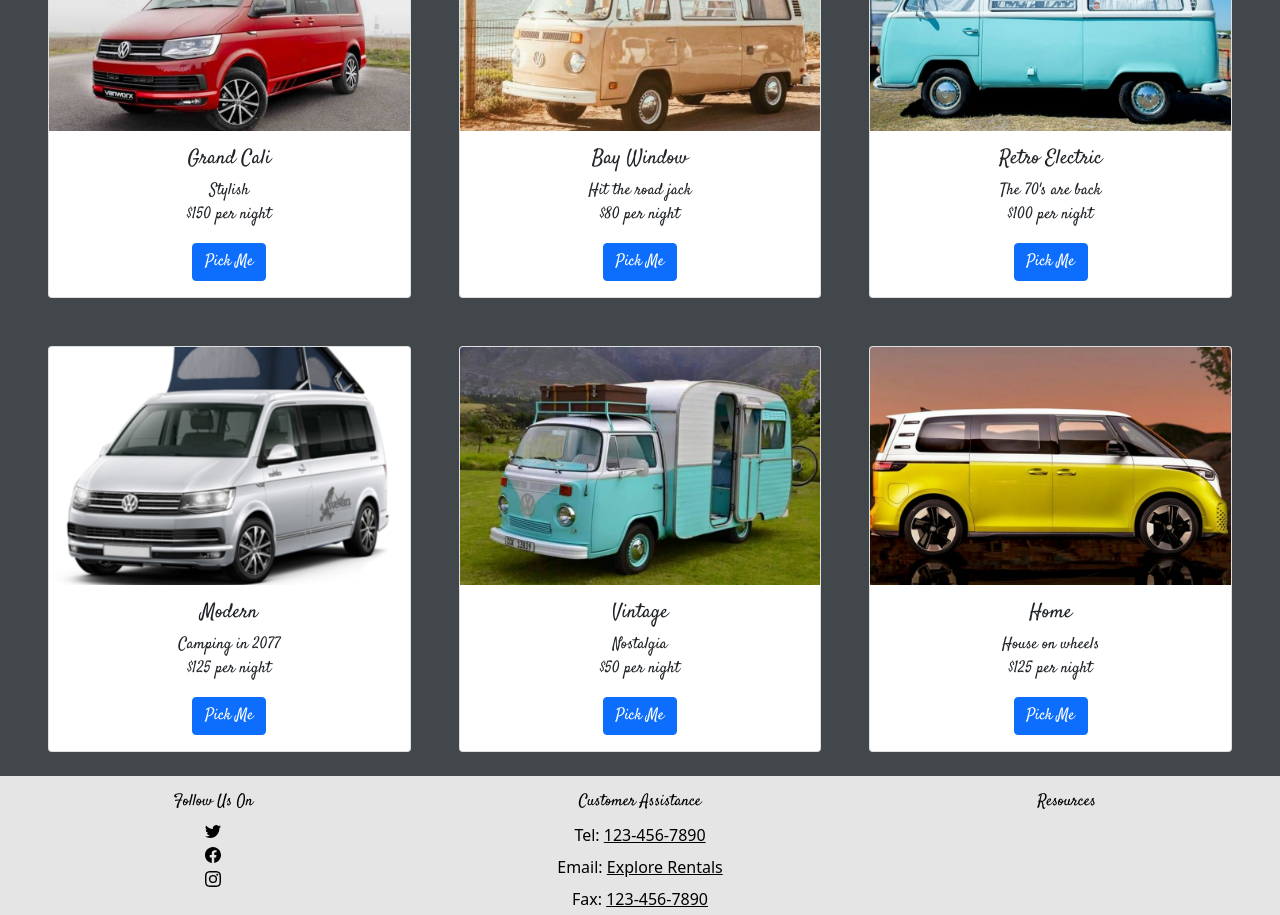
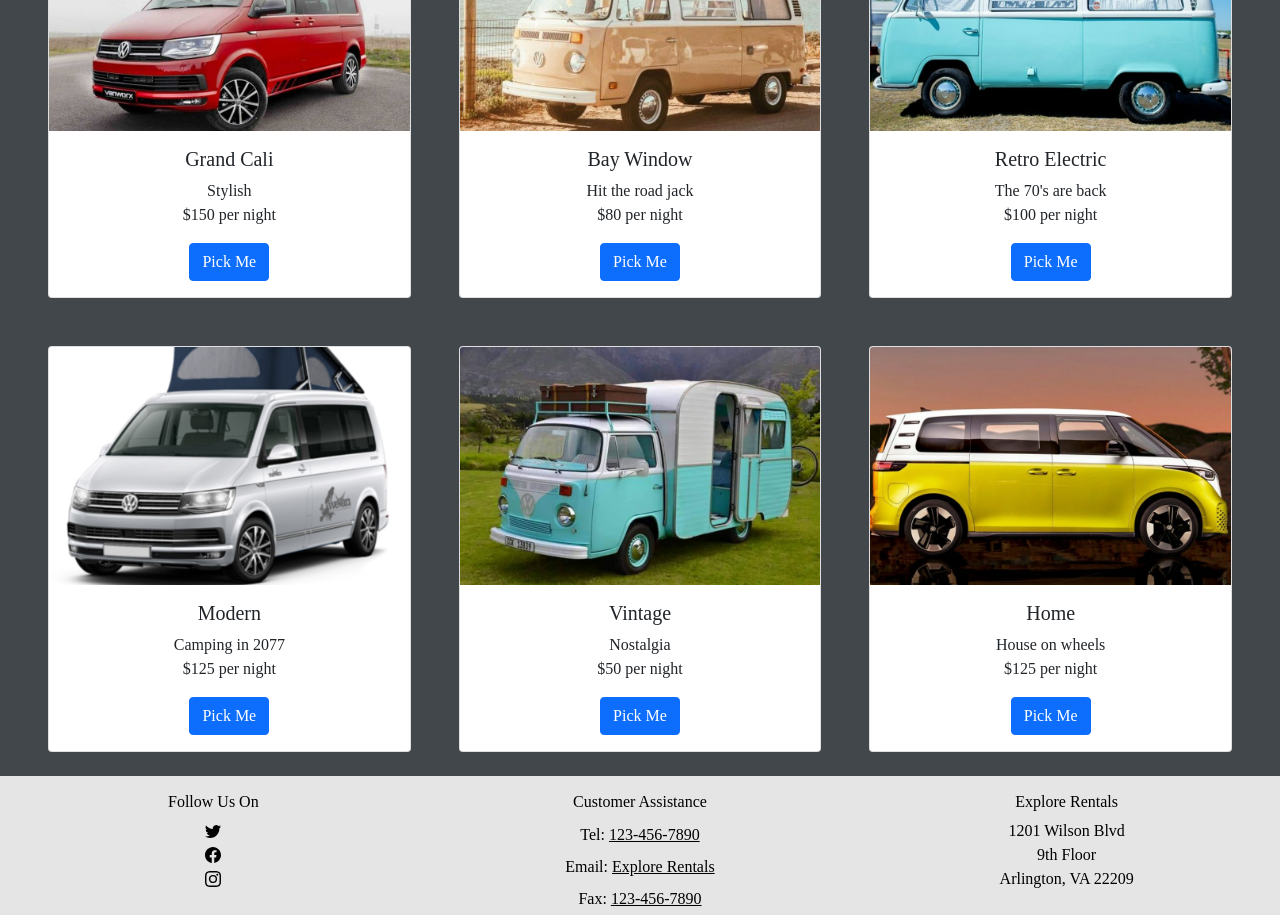
Before and after one commit to ShaneC2021/RentalStore, a React (Create React App) app: page /RentalStore/Fleet in a window 1280 px wide. Shown: the part 300-1215 px from the top of the page. Built offline with nearby package versions, Linux system fonts and the light colour scheme.

Commit message:
font and style changes

```diff
--- a/src/components/Footer.jsx
+++ b/src/components/Footer.jsx
@@ -8,17 +8,17 @@ function Footer() {
   return (
     <Row className="footer m-0 pt-3 ">
       <Col xs={12} sm={4} md={4} lg={4}>
-        <div >
+        <div>
           <h6>Follow Us On</h6>
           <span className=" d-flex flex-column align-items-center justify-content-around m-1">
-            <Twitter className="m-1"/>
-            <Facebook className="m-1"/>
-            <Instagram className="m-1"/>
+            <Twitter className="m-1" />
+            <Facebook className="m-1" />
+            <Instagram className="m-1" />
           </span>
         </div>
       </Col>
       <Col xs={12} sm={4} md={4} lg={4}>
-        <div>
+        <div className="nav-font">
           <h6>Customer Assistance</h6>
           <div className="d-flex flex-column align-items-center">
             <p className="m-1">
@@ -36,8 +36,14 @@ function Footer() {
         </div>
       </Col>
       <Col xs={12} sm={4} md={4} lg={4}>
-        <div>
-          <h6>Resources</h6>
+        <div className="text-center">
+          <h6>Explore Rentals</h6>
+
+          <p className="nav-font">
+            1201 Wilson Blvd<br></br>
+            9th Floor<br></br>
+            Arlington, VA 22209
+          </p>
         </div>
       </Col>
     </Row>
--- a/src/components/VehicleCard.jsx
+++ b/src/components/VehicleCard.jsx
@@ -4,8 +4,7 @@ import { Link } from "react-router-dom";
 
 function VehicleCard(props) {
   const vehicle = props.obj;
-  //width="243"
-  //height="160"
+
   return (
     <CardGroup>
       <Card>
@@ -15,7 +14,7 @@ function VehicleCard(props) {
           src={require(`../images/${vehicle.image}`)}
           alt="pic of van"
         />
-        <Card.Body className="text-center">
+        <Card.Body className="text-center nav-font">
           <Card.Title>{vehicle.name} </Card.Title>
           <Card.Text>
             {vehicle.description}<br/>
--- a/src/index.css
+++ b/src/index.css
@@ -11,7 +11,7 @@ html {
 body {
   height: 100%;
   margin: 0;
-  font-family: -apple-system, BlinkMacSystemFont, "Segoe UI", "Roboto", "Oxygen",
+  font-family: -apple-system, BlinkMacSystemFont,"Segoe UI", "Roboto", "Oxygen",
     "Ubuntu", "Cantarell", "Fira Sans", "Droid Sans", "Helvetica Neue",
     sans-serif;
   -webkit-font-smoothing: antialiased;
@@ -20,7 +20,7 @@ body {
 
 h1, h2, h3, h4, h5, h6 {
 
-  font-family: 'Satisfy', cursive;
+  font-family:  'Indie Flower', cursive;
 
 }
 
@@ -93,10 +93,8 @@ code {
 }
 
 .body-color {
-  /*background-color:rgb(220,223,227);*/
+  background-color: #41474a;
 
-  background-color: #41474a;
-  /*background-color: rgb(247, 244, 244);*/
 }
 
 .date-confirmation {
@@ -109,9 +107,6 @@ code {
 
 .footer {
   min-height: 15vh;
- /*
- background-color: rgb(33,37,41);
- background-color:#fca311;*/
  background-color: #e5e5e5;
 color: black;
 }
@@ -148,25 +143,25 @@ a:link {
 
   font-weight: bold;
   font-size: large;
-  /*background-color:rgb(74,212,219);*/
   background-color: rgb(177, 241, 252);
 }
 
 .attention-grabber {
   color: rgb(14, 13, 13);
-  font-family: "Satisfy", 'Times New Roman', Times, serif;
+  font-family:  'Indie Flower', 'Times New Roman', Times, serif;
   font-style: italic;
   font-weight: bolder;
   font-size: x-large;
 }
 
-.navbar{background-color:#FFB554}
+.navbar{
+  background-color:#FFB554
+}
 
 .nav-font {
-  font-family: "Satisfy", cursive;
+  font-family: 'Indie Flower', cursive;
 }
 
 .receipt-image {
-
   max-width: 250px;
 }
--- a/src/pages/About.jsx
+++ b/src/pages/About.jsx
@@ -6,7 +6,7 @@ function About() {
     <div className="body-color main-body d-flex flex-column align-items-center justify-content-center text-center">
       <div className="contact-details about m-2">
       <div><h2>About Us</h2></div>
-      <div className="p-4">
+      <div className="p-4 ">
       <p>
         We are a small unique family owned business dedicated to providing a
         quality easy to use rental service to travellers in the Arkansas region with a sense of
--- a/src/pages/Contact.jsx
+++ b/src/pages/Contact.jsx
@@ -25,7 +25,7 @@ function Contact() {
   };
 
   return (<>
-    <div className="main-body d-flex flex-column align-items-center justify-content-center body-color nav-font">
+    <div className="main-body d-flex flex-column align-items-center justify-content-center body-color ">
       <div className=" p-2 bg-white">
         <Form onSubmit={handleSubmit}>
           <Row>
```
